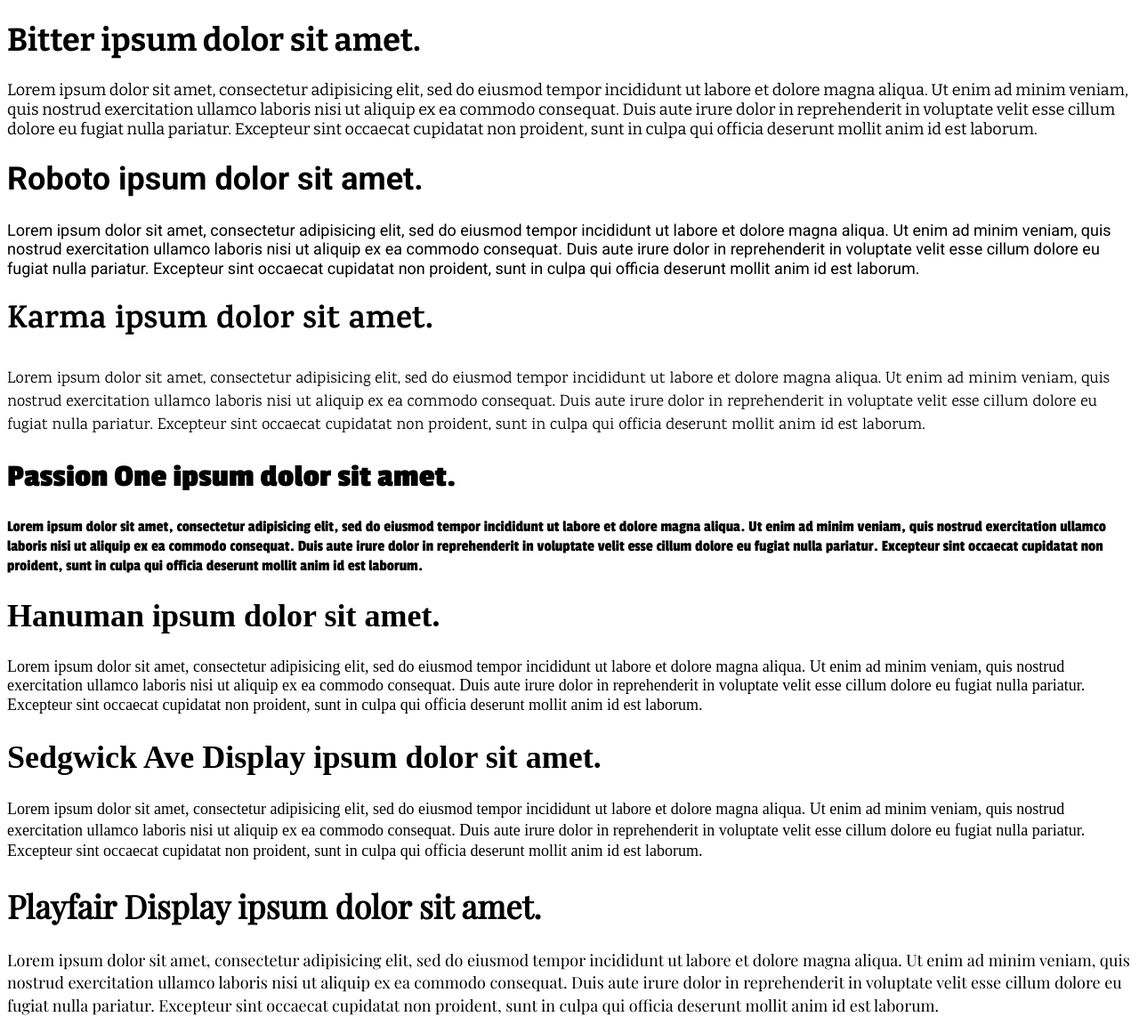
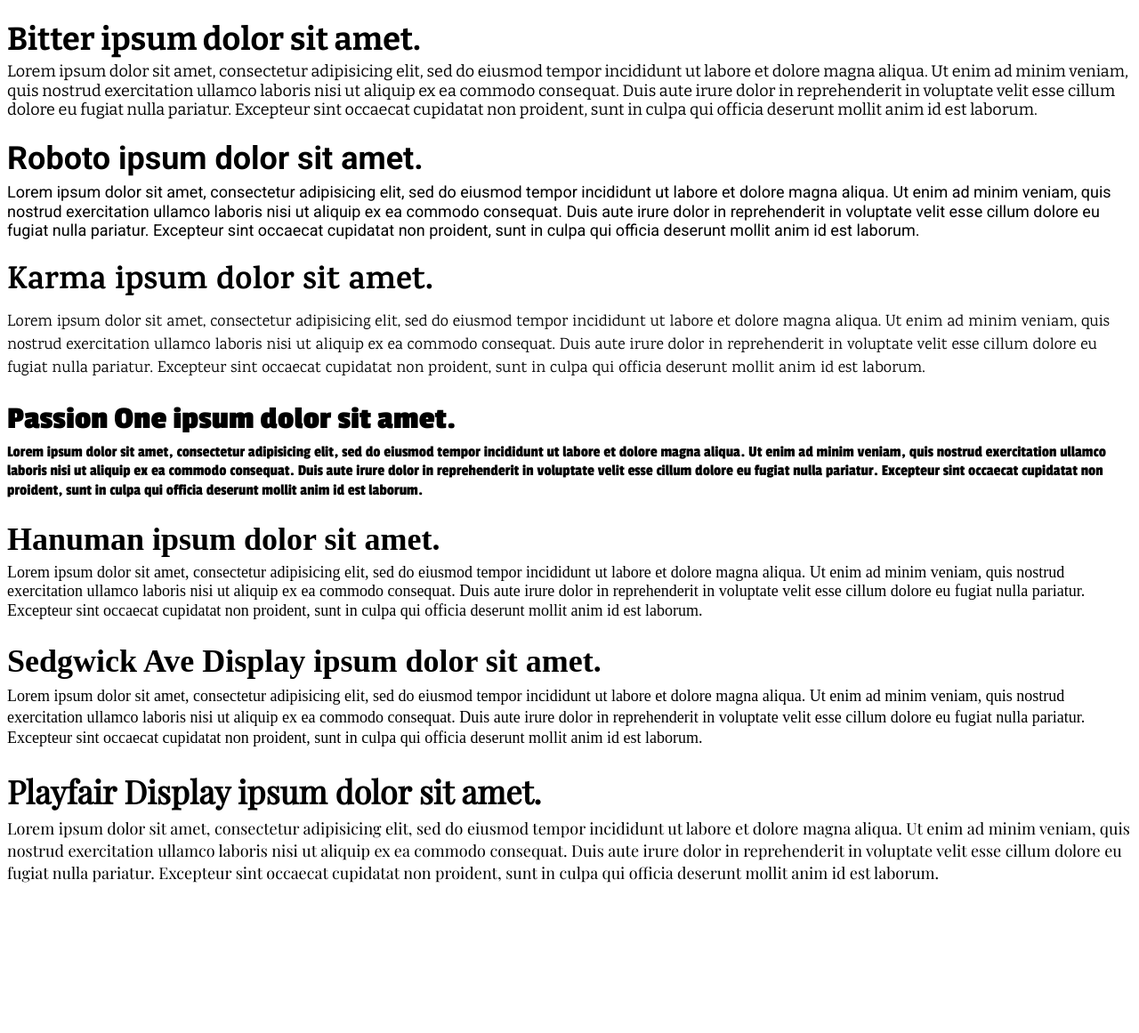
Before and after one commit to ShinodaX87/workshop, a PHP site: page / in a window 1280 px wide. Shown: the whole page at 89% size. After the commit the page ends 1002 px from the top, so only its background shows below. Run offline with PHP 8.4, Linux system fonts and the light colour scheme; some web fonts are replaced.

Commit message:
07.08.2017

```diff
--- a/assets/css/fonts.css
+++ b/assets/css/fonts.css
@@ -24,6 +24,16 @@
     font-size: 16px;
     line-height: 1.2;
   }
+  h1 {
+    font-size: 2rem;
+    margin-top: 1.25rem;
+    margin-bottom: 0.25rem;
+  }
+  p {
+    font-size: 1rem;
+    margin-top: 0.25rem;
+    margin-bottom: 0.25rem;
+  }
 }
 
 
@@ -34,7 +44,6 @@
     font-family: sans-serif;
     font-size: 24px;
     line-height: 1.2;
-    /* 28.8px */
   }
 }
 
@@ -46,7 +55,6 @@
     font-family: sans-serif;
     font-size: 18px;
     line-height: 1.2;
-    /* 28.8px */
   }
 }
 
@@ -63,7 +71,6 @@
 .serif-2 {
   font-family: Karma, serif;
   line-height: 1.45;
-  /* 34.8px */
 }
 
 .sans-serif-2 {
```
